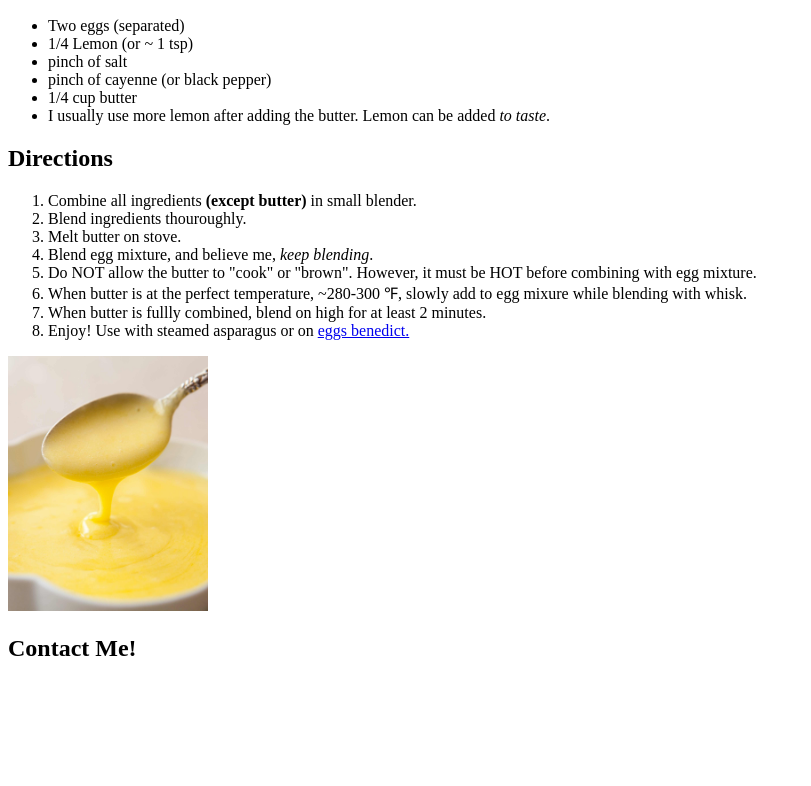
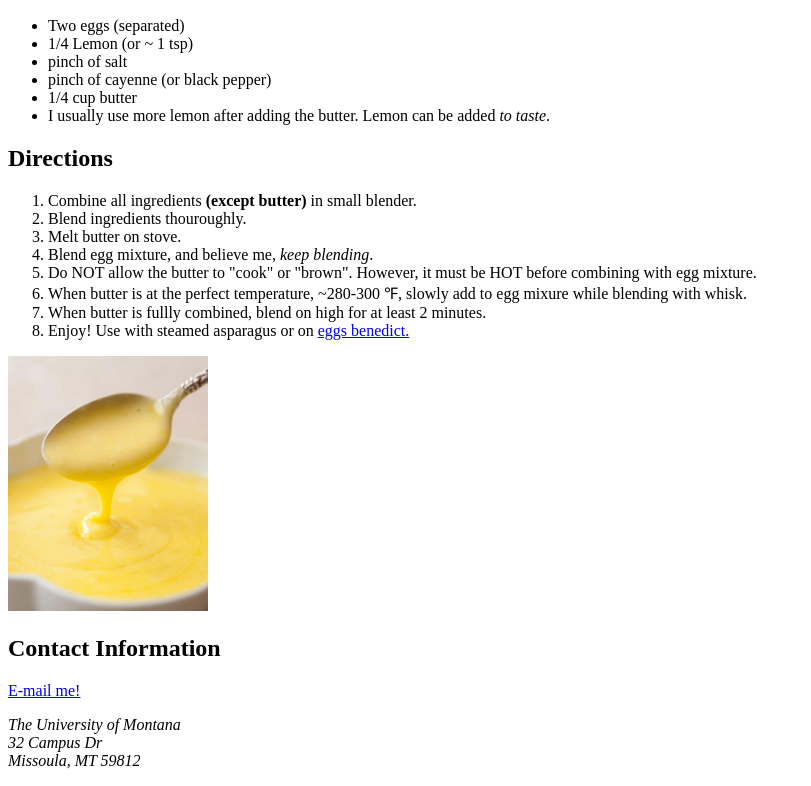
Before and after one commit to annalane412/web-dev-hw, a plain HTML site: page assignment-05/index.html in a window 1280 px wide. Shown: the part 110-896 px from the top of the page, without its empty margins (0-811 px from the left). Before the commit the page ends 800 px from the top, so only its background shows below. Drawn offline with Linux system fonts and the light colour scheme.

Commit message:
emails and addresses

```diff
--- a/assignment-05/index.html
+++ b/assignment-05/index.html
@@ -38,7 +38,14 @@
         <p>
         </p>
 <img src="./images/hollandaise.jpg" alt="Yummy Sauce" width="200"/>
-        <h2>Contact Me!</h2>
+<h2>Contact Information</h2>
+<p><a href="mailto:anna.lane@umontana.edu">E-mail me!</a></p>
+<p><address>
+  The University of Montana<br />
+  32 Campus Dr<br />
+  Missoula, MT 59812
+</address></p>
+
 
 
     </body>
```
